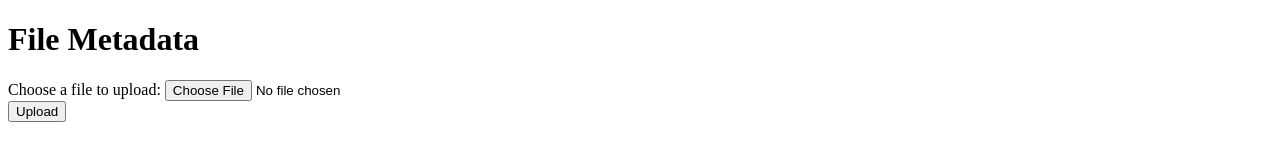
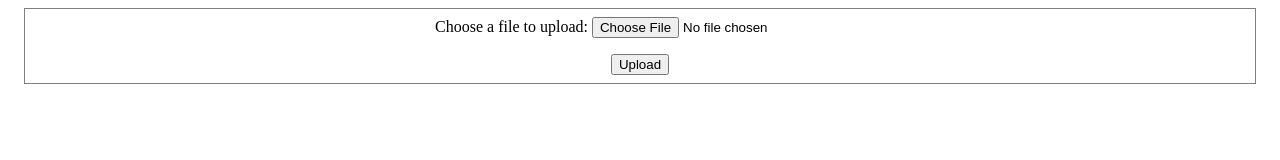
Before and after one commit to juanramirezcastaneda/file-metadata, a website: page views/index.html in a window 1280 px wide. Drawn offline with Linux system fonts and the light colour scheme.

Commit message:
add basic css and structure to html

```diff
--- a/public/stylesheets/style.css
+++ b/public/stylesheets/style.css
@@ -0,0 +1,19 @@
+.container {
+  display: flex;
+  flex-direction: column;
+  box-sizing: border-box;
+  border: solid gray 1px;
+  margin: 0 1rem;
+  align-items: center;
+}
+
+.container > * {
+    padding: 0.5rem;
+}
+
+.file-group,
+.file-group > label ,
+.file-group > input {
+    display: block;
+    width: 100%;
+}
--- a/views/index.html
+++ b/views/index.html
@@ -14,20 +14,16 @@
   </head>
 
   <body>
-    <header>
-      <h1>
-        File Metadata
-      </h1>
-    </header>
     <main>
       <div class="container">
-        <div>
-          <div>
+          <div id="file-group">
             <label for="file">Choose a file to upload:</label>
             <input type="file" id="file" name="file" />
           </div>
           <div>
+
             <button>Upload</button>
+          </div>
           </div>
         </div>
       </div>
```
